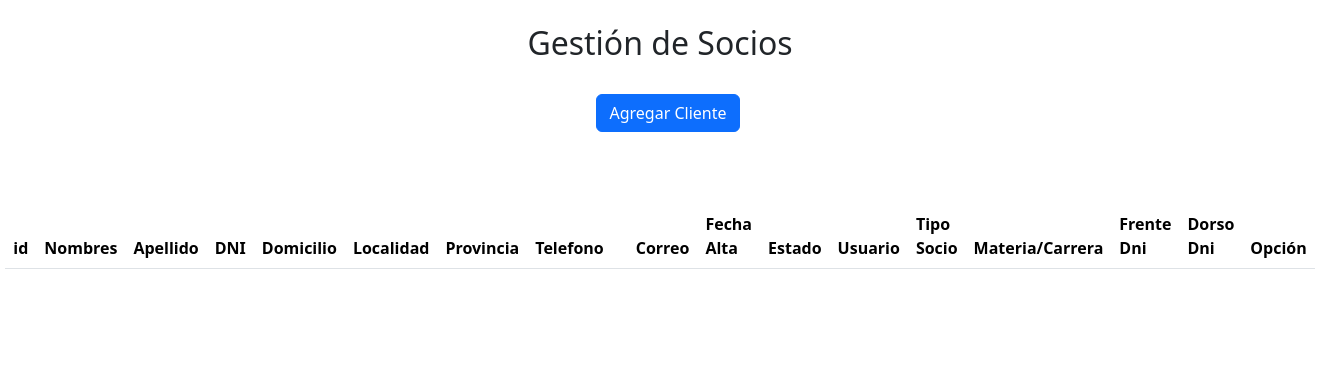
After one commit to Camila0453/biblioteca, a PHP site: template public/view/socio/socioIndex.php in a window 1320 px wide. The commit adds this page. Shown: the top 380 px of the page. Run offline with PHP 8.4, Linux system fonts and the light colour scheme; the template is opened without the code that fills it, so the values that code supplies are empty; the visitor is signed in with stand-in values (Sample User, id 1).

Commit message:
Se actualizó index controlador principal de la app

```diff
--- a/controller/SocioController.php
+++ b/controller/SocioController.php
@@ -10,7 +10,7 @@ final class SocioController{
     public function index($controller, $action, $data){
 
         //require_once("../public/view/cliente/index.php");
-
+       echo"hola";
 
     }
     public function showSave($controller, $action, $data){
--- /dev/null
+++ b/public/view/socio/socioIndex.php
@@ -0,0 +1,91 @@
+<!DOCTYPE html>
+<html lang="es">
+<head>
+<meta charset="UTF-8">
+    <meta http-equiv="X-UA-Compatible" content="IE=edge">
+    <meta name="viewport" content="width=device-width, initial-scale=1.0">
+    <title><?$headTitle?></title>
+    <link href="https://cdn.jsdelivr.net/npm/bootstrap@5.3.0-alpha3/dist/css/bootstrap.min.css" rel="stylesheet" integrity="sha384-KK94CHFLLe+nY2dmCWGMq91rCGa5gtU4mk92HdvYe+M/SXH301p5ILy+dN9+nJOZ" crossorigin="anonymous">
+    <script defer src="https://cdn.jsdelivr.net/npm/@popperjs/core@2.11.7/dist/umd/popper.min.js" integrity="sha384-zYPOMqeu1DAVkHiLqWBUTcbYfZ8osu1Nd6Z89ify25QV9guujx43ITvfi12/QExE" crossorigin="anonymous"></script>
+    <script defer src="https://cdn.jsdelivr.net/npm/bootstrap@5.3.0-alpha3/dist/js/bootstrap.min.js" integrity="sha384-Y4oOpwW3duJdCWv5ly8SCFYWqFDsfob/3GkgExXKV4idmbt98QcxXYs9UoXAB7BZ" crossorigin="anonymous"></script>
+   <!-- <link href="view/cliente/css/generic.css" type="text/css" rel="stylesheet">-->
+<?php
+
+      // require_once("../public/view/includes/head.php");
+
+   ?>
+  <!-- <script defer type="text/javascript" src="view/cliente/js/cliente1.js"></script> -->
+</head>
+<header>
+<?php
+   //  require_once ("../public/view/includes/header.php");
+     ?>
+    </header>
+<body>
+    <br>
+
+    <center> <h2>Gestión de Socios</h2>
+   <!-- <p> bienvenido <?= $_SESSION["usuario"] ?></p>-->
+    <br>
+    <div id="botones" >
+
+
+    <button type="button" class="btn btn-primary ms-3" onclick="showSave()">Agregar Cliente </button>
+    <br>
+    <br>
+    <?php  //if($_SESSION["perfil"] == 1){ echo '<a href="usuario/admin">Volver atrás </a>';}?>
+
+    </div>
+    </center>
+    <br>
+    <br>
+
+    <table id= "tablaClientes" style="width: 60%; margin-left: auto; margin-right: auto;" class="table text-dark">
+                        <thead>
+                        <tr>
+
+
+
+                            <th> id</th>
+                           <th>Nombres </th>
+                           <th>Apellido </th>
+                           <th>DNI</th>
+                           <th>Domicilio</th>
+                           <th>Localidad</th>
+                           <th>Provincia</th>
+                           <th>Telefono</th>
+                           <th></th>
+                           <th>Correo</th>
+                           <th>Fecha Alta</th>
+                           <th>Estado</th>
+                           <th>Usuario</th>
+                           <th>Tipo Socio</th>
+                           <th>Materia/Carrera</th>
+                           <th >Frente Dni</th>
+                           <th >Dorso Dni</th>
+                           <th >Opción</th>
+                        </tr>
+                    </thead>
+                     <tbody id="tablaProductos">
+
+
+                   </tbody>
+
+
+
+
+
+
+                    </table>
+                    <br>
+<br>
+<br>
+<br>
+
+</body>
+<footer>
+<?php
+      // require_once ("../public/view/includes/footer.php");
+   ?>
+</footer>
+</html>
```
Also changed, not shown: public/index.php (+4 -27 lines), public/.htaccess.
